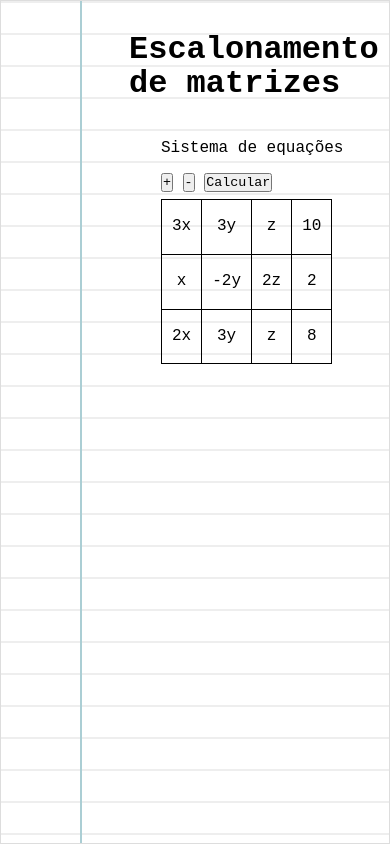
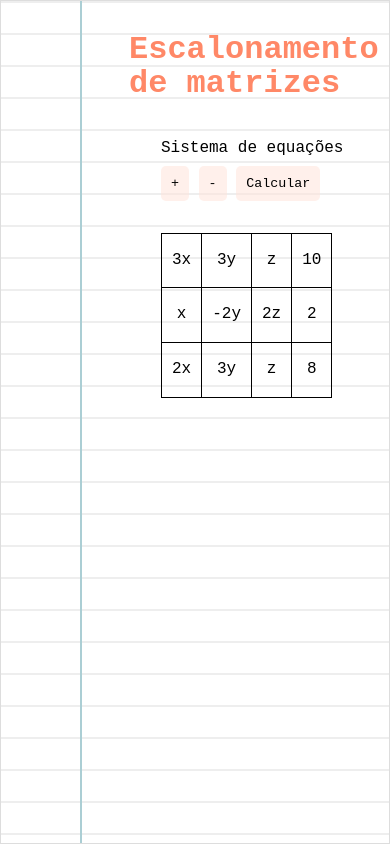
Before and after one commit to Almile/escalonamento, a plain HTML site: page index.html in a window 390 px wide. Drawn offline with Linux system fonts and the light colour scheme.

Commit message:
escalonamento de matrizes

```diff
--- a/style.css
+++ b/style.css
@@ -26,10 +26,22 @@ body{
     box-shadow: 0 0 10px rgba(0,0,0,0.1);
 }
 
+h1{
+    color: #ff8867;
+}
+
+button{
+    padding: 10px;
+    border-radius: 5px;
+    background-color: #ffe3db8b;
+    border: none;
+}
+
 table, th, td {
     border: 1px solid black;
     border-collapse: collapse;
 }
+
 
 th, td {
     padding: 10px;
@@ -45,3 +57,15 @@ th, td {
     align-items: center;
     gap: 3em;
 }
+
+@media only screen and (max-width: 1000px) {
+    body {
+    width: 100wv;
+    }
+    .segunda_etapa{
+        display: block;
+    }
+    table{
+        margin: 2em 0;
+    }
+}
```
